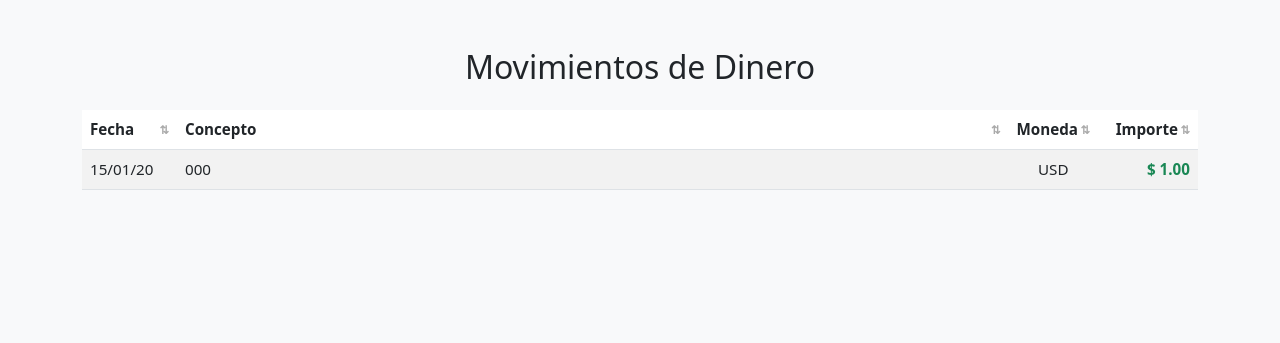
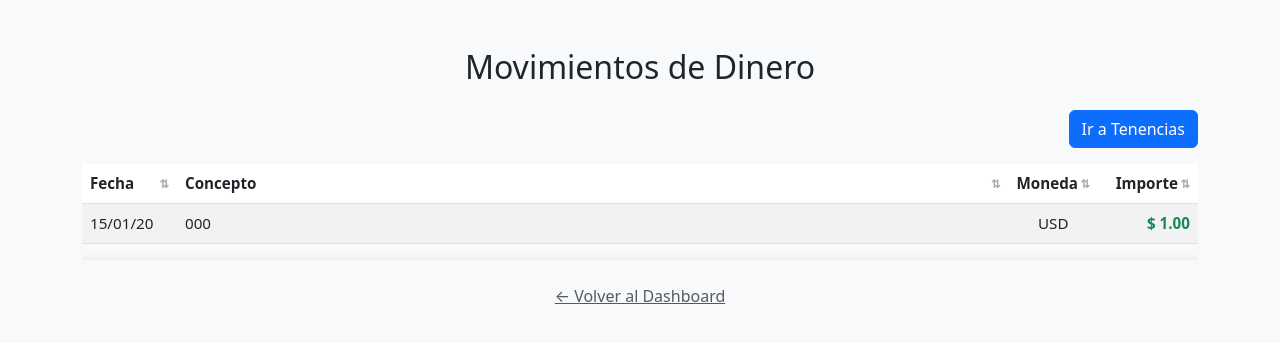
Before and after one commit to gabofunebre/GetOutside, a FastAPI app: page /movimientos-dinero in a window 1280 px wide. Shown: the top 343 px of the page. Run offline with FastAPI, Linux system fonts and the light colour scheme; tables that the repository leaves empty hold one stand-in row (values such as "Sample post"); some libraries are stand-ins or nearby versions.

Commit message:
movimientos dinero vista terminada

```diff
--- a/app/static/css/style.css
+++ b/app/static/css/style.css
@@ -451,13 +451,19 @@ input.is-invalid {
 /* Altura visible para 15 filas en desktop (aprox 1.5rem + padding por fila) */
 @media (min-width: 768px) {
   .tabla-scroll {
-    max-height: calc(2.5rem * 13); /* ajustá si tus filas son más altas o bajas */
+    max-height: calc(2.5rem * 30); /* ajustá si tus filas son más altas o bajas */
+  }
+  .tabla-scroll-secundaria {
+    max-height: calc(2.5rem * 13); /* igual: ajustá según altura real de tus filas */
   }
 }
 
 /* Altura visible para 5 filas en móvil */
 @media (max-width: 767.98px) {
   .tabla-scroll {
+    max-height: calc(2.5rem * 12); /* igual: ajustá según altura real de tus filas */
+  }
+  .tabla-scroll-secundaria {
     max-height: calc(2.5rem * 5); /* igual: ajustá según altura real de tus filas */
   }
 }
--- a/app/static/js/movimientosDinero.js
+++ b/app/static/js/movimientosDinero.js
@@ -11,8 +11,12 @@ function renderTabla(data) {
   tbody.innerHTML = "";
 
   const isMobile = window.innerWidth < 768;
+  const maxRows = isMobile ? 12 : 40;
 
-  data.forEach(m => {
+  // Limitar la cantidad de registros a mostrar
+  const mostrar = data.slice(0, maxRows);
+
+  mostrar.forEach(m => {
     const tr = document.createElement("tr");
 
     const fechaSort = new Date(m.fecha).toISOString();
--- a/app/templates/dashboard.html
+++ b/app/templates/dashboard.html
@@ -63,7 +63,7 @@
       <h5 class="mb-2">Últimos movimientos</h5>
 
       <!-- 🔸 Tabla con scroll vertical y columnas adaptativas -->
-      <div class="table-responsive tabla-scroll w-100 d-block">
+      <div class="table-responsive tabla-scroll tabla-scroll-secundaria w-100 d-block">
         <table class="table table-sm align-middle mb-2">
           <thead>
             <tr>
--- a/app/templates/movimientos_dinero.html
+++ b/app/templates/movimientos_dinero.html
@@ -10,6 +10,12 @@
 <body>
   <div class="container mt-5">
     <h2 class="mb-4 text-center">Movimientos de Dinero</h2>
+    <div class="d-flex justify-content-end mb-3">
+      <a href="/tenencias/" class="btn btn-primary btn-modern">
+        Ir a Tenencias
+      </a>
+    </div>
+    <div class="tabla-scroll">
       <table class="table table-striped tabla-ordenable align-middle" id="tabla-movimientos">
         <thead>
           <tr>
@@ -24,6 +30,10 @@
         </tbody>
       </table>
     </div>
+    <div class="text-center mt-4">
+      <a href="/" class="text-muted">&larr; Volver al Dashboard</a>
+    </div>
+  </div>
 
   <script src="https://unpkg.com/tablesort@5.3.0/dist/tablesort.min.js"></script>
   <script src="/static/js/movimientosDinero.js"></script>
```
Lines whose indentation alone changed are shown as unchanged.
